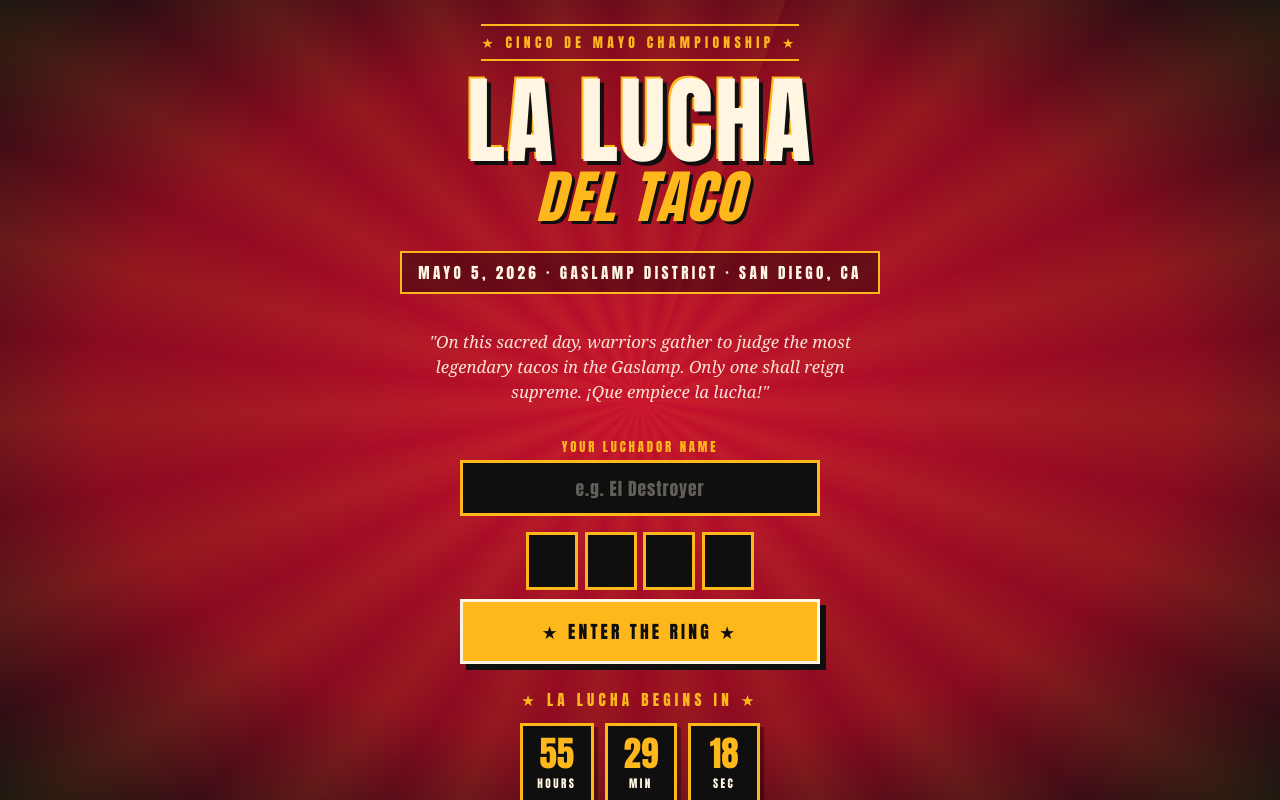
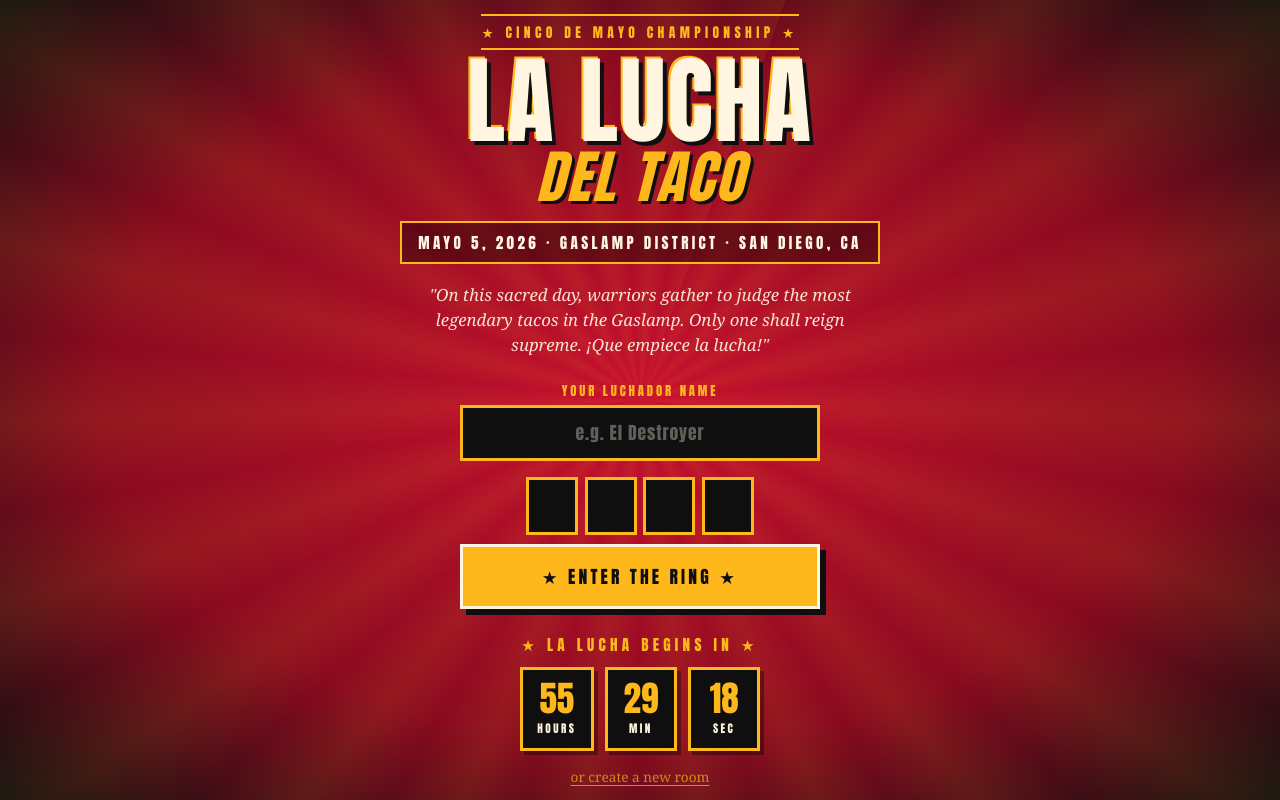
Before and after one commit to b-galley/la-lucha-del-taco, a plain HTML site: page index.html in a window 1280 px wide. Drawn offline with nearby package versions, Linux system fonts and the light colour scheme.

Commit message:
Slim down margins of splash screen objects to ensure all are both visible and accessible.

```diff
--- a/index.html
+++ b/index.html
@@ -60,11 +60,11 @@ input, textarea { font-family: inherit; }
     radial-gradient(ellipse at center, var(--crimson) 0%, var(--crimson-dark) 60%, var(--jet) 100%);
   display: flex;
   flex-direction: column;
-  justify-content: safe center;
+  justify-content: center;
   align-items: center;
-  padding: 1.5rem 1.5rem 3rem;
+  padding: 1.5rem;
   text-align: center;
-  overflow: auto;
+  overflow: hidden;
 }
 
 .splash::before {
@@ -111,7 +111,7 @@ input, textarea { font-family: inherit; }
   border-top: 2px solid var(--gold);
   border-bottom: 2px solid var(--gold);
   padding: 0.4rem 0;
-  margin-bottom: 1.2rem;
+  margin-bottom: 0.6rem;
   display: inline-block;
 }
 
@@ -143,7 +143,7 @@ input, textarea { font-family: inherit; }
   letter-spacing: 0.22em;
   text-transform: uppercase;
   color: var(--bone);
-  margin: 1.2rem 0;
+  margin: 0.6rem 0;
   padding: 0.5rem 1rem;
   display: inline-block;
   border: 2px solid var(--gold);
@@ -156,7 +156,7 @@ input, textarea { font-family: inherit; }
   color: var(--bone);
   font-size: 1.05rem;
   line-height: 1.5;
-  margin: 1rem auto 2rem;
+  margin: 0.5rem auto 0.8rem;
   max-width: 460px;
   opacity: 0.92;
 }
@@ -174,7 +174,7 @@ input, textarea { font-family: inherit; }
   display: flex;
   justify-content: center;
   gap: 0.7rem;
-  margin-bottom: 2.2rem;
+  margin-bottom: 1rem;
   flex-wrap: wrap;
 }
 
```
